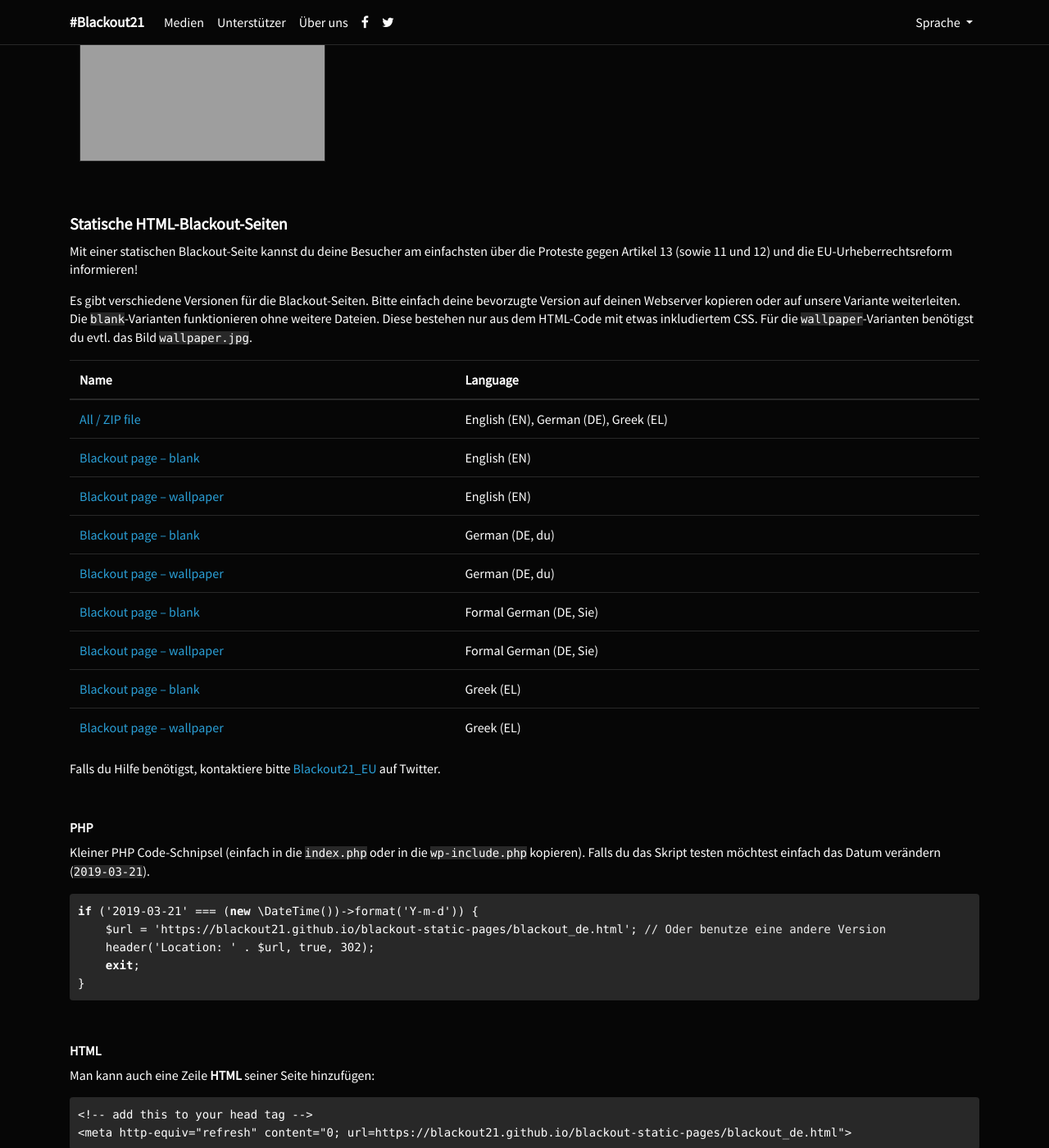
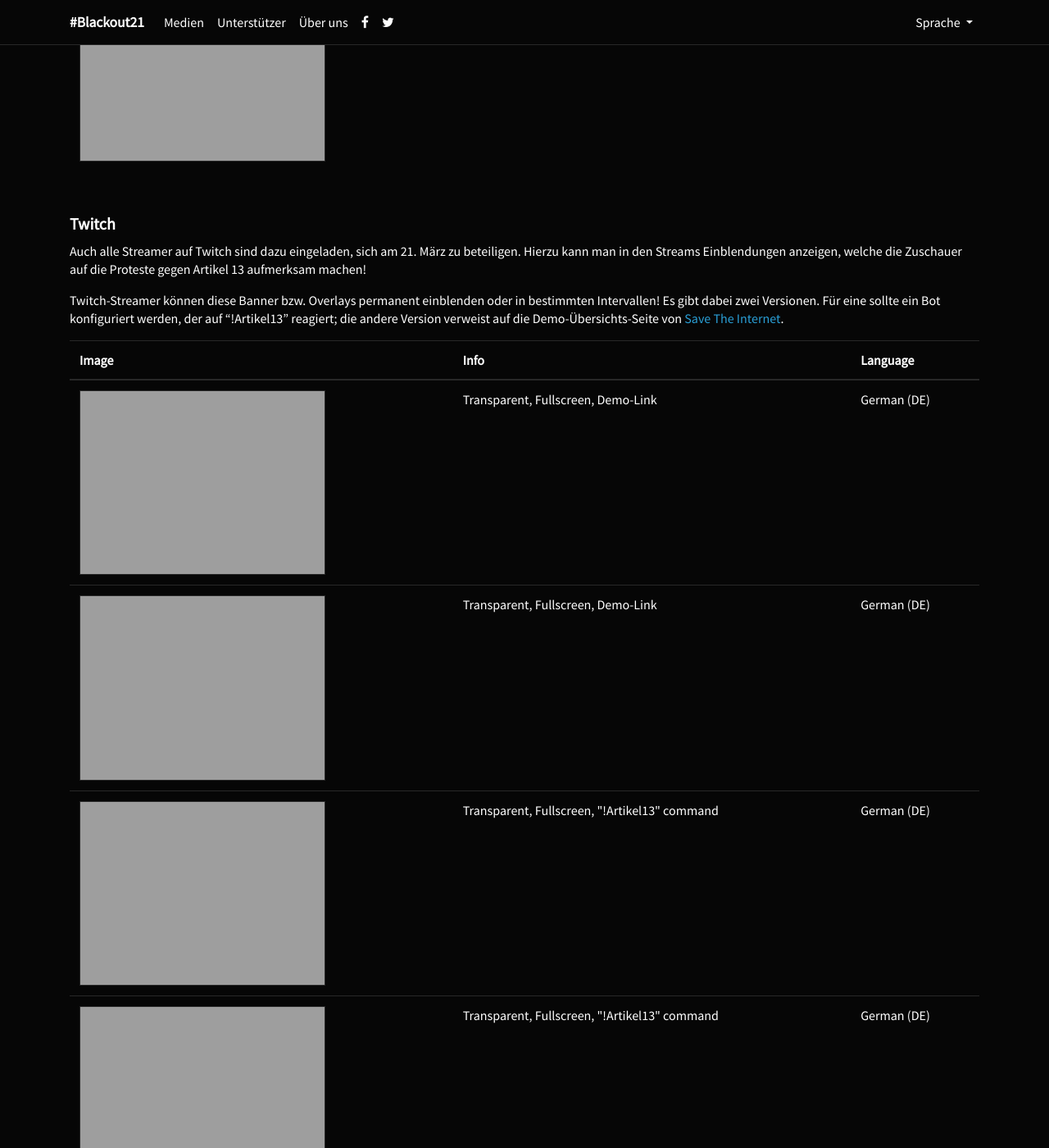
Before and after one commit to blackout21/blackout21.github.io, a Jekyll site: the page built from de/media.md, in a window 1280 px wide and 1400 px high, scrolled down 1444 px. Shown: the whole window at 82% size. Built offline with Jekyll 4.4.1, drawn with Linux system fonts in a browser that asks for light colours; nearby versions of some CDN libraries; our own code applies the rules of GitHub Pages for plain Markdown files; a script that is not in the unit is left out.

Commit message:
Added Twitch banner/overlays (German only)

```diff
--- /dev/null
+++ b/_includes/twitch.html
@@ -0,0 +1,47 @@
+<table class="table">
+  <thead>
+      <tr>
+        <th>Image</th>
+        <th>Info</th>
+        <th>Language</th>
+      </tr>
+  </thead>
+  <tbody>
+    <tr>
+      <td>
+        <a href="https://blackout21.github.io/media/twitch/transparent_blackscreen_intro_link_de.png" target="_blank" class="image-link">
+          <img src="https://blackout21.github.io/media/twitch/transparent_blackscreen_intro_link_de.png" class="bordered-image" alt="Twitch Banner (DE)" width="300">
+        </a>
+      </td>
+      <td>Transparent, Fullscreen, Demo-Link</td>
+      <td>German (DE)</td>
+    </tr>
+    <tr>
+      <td>
+        <a href="https://blackout21.github.io/media/twitch/transparent_blackscreen_date_link_de.png" target="_blank" class="image-link">
+          <img src="https://blackout21.github.io/media/twitch/transparent_blackscreen_date_link_de.png" class="bordered-image" alt="Twitch Banner (DE)" width="300">
+        </a>
+      </td>
+      <td>Transparent, Fullscreen, Demo-Link</td>
+      <td>German (DE)</td>
+    </tr>
+    <tr>
+      <td>
+        <a href="https://blackout21.github.io/media/twitch/transparent_blackscreen_intro_command_de.png" target="_blank" class="image-link">
+          <img src="https://blackout21.github.io/media/twitch/transparent_blackscreen_intro_command_de.png" class="bordered-image" alt="Twitch Banner (DE)" width="300">
+        </a>
+      </td>
+      <td>Transparent, Fullscreen, "!Artikel13" command</td>
+      <td>German (DE)</td>
+    </tr>
+    <tr>
+      <td>
+        <a href="https://blackout21.github.io/media/twitch/transparent_blackscreen_date_command_de.png" target="_blank" class="image-link">
+          <img src="https://blackout21.github.io/media/twitch/transparent_blackscreen_date_command_de.png" class="bordered-image" alt="Twitch Banner (DE)" width="300">
+        </a>
+      </td>
+      <td>Transparent, Fullscreen, "!Artikel13" command</td>
+      <td>German (DE)</td>
+    </tr>
+  </tbody>
+</table>
--- a/de/media.md
+++ b/de/media.md
@@ -24,6 +24,18 @@ schwarzes Profilbild zur Hand hast, kannst du dich auch bei uns bedienen!
 Hier sind einige Banner, die über den Online-Protest am 21. März informieren:
 
 {% include banners.html %}
+
+
+### Twitch
+
+Auch alle Streamer auf Twitch sind dazu eingeladen, sich am 21. März zu beteiligen. Hierzu kann man in den Streams Einblendungen
+anzeigen, welche die Zuschauer auf die Proteste gegen Artikel 13 aufmerksam machen!
+
+Twitch-Streamer können diese Banner bzw. Overlays permanent einblenden oder in bestimmten Intervallen! Es gibt dabei zwei
+Versionen. Für eine sollte ein Bot konfiguriert werden, der auf "!Artikel13" reagiert; die andere Version verweist auf
+die Demo-Übersichts-Seite von [Save The Internet](https://bit.ly/a13demos).
+
+{% include twitch.html %}
 
 
 ### Statische HTML-Blackout-Seiten
```
Also changed, not shown: _includes/awesome_people.md (+1 -0 lines).
